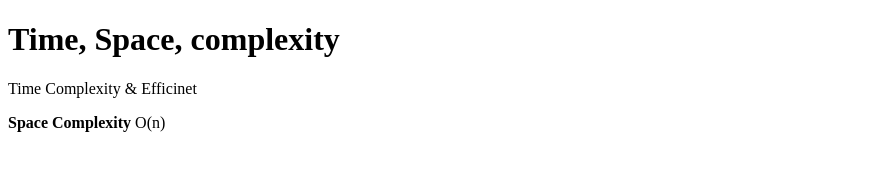
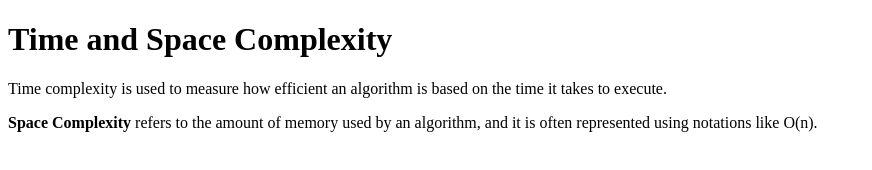
Before and after one commit to acciojob/time-and-space-complexity-AryanGupta741, a website: page main.html in a window 1280 px wide. Shown: the whole page, without its empty margins (0-872 px from the left). Drawn offline with Linux system fonts and the light colour scheme.

Commit message:
created a submission

```diff
--- a/main.html
+++ b/main.html
@@ -1,19 +1,23 @@
 <!DOCTYPE html>
-
 <html>
 
 <head>
-	<link rel="stylesheet" href="styles.css">
+    <link rel="stylesheet" href="styles.css">
 </head>
 
 <body>
 
-	<h1>Time, Space, complexity</h1>
-	<p>Time Complexity & Efficinet</p>
-	<p> <b>Space Complexity</b>  O(n)</p>
-	<!-- the entire body must be written by student -->
-    <script type="text/javascript" src="./script.js">
-</script>
+    <h1>Time and Space Complexity</h1>
+
+    <p>
+        Time complexity is used to measure how efficient an algorithm is based on the time it takes to execute.
+    </p>
+
+    <p>
+        <b>Space Complexity</b> refers to the amount of memory used by an algorithm, and it is often represented using notations like O(n).
+    </p>
+
+    <script type="text/javascript" src="./script.js"></script>
 
 </body>
 
```
